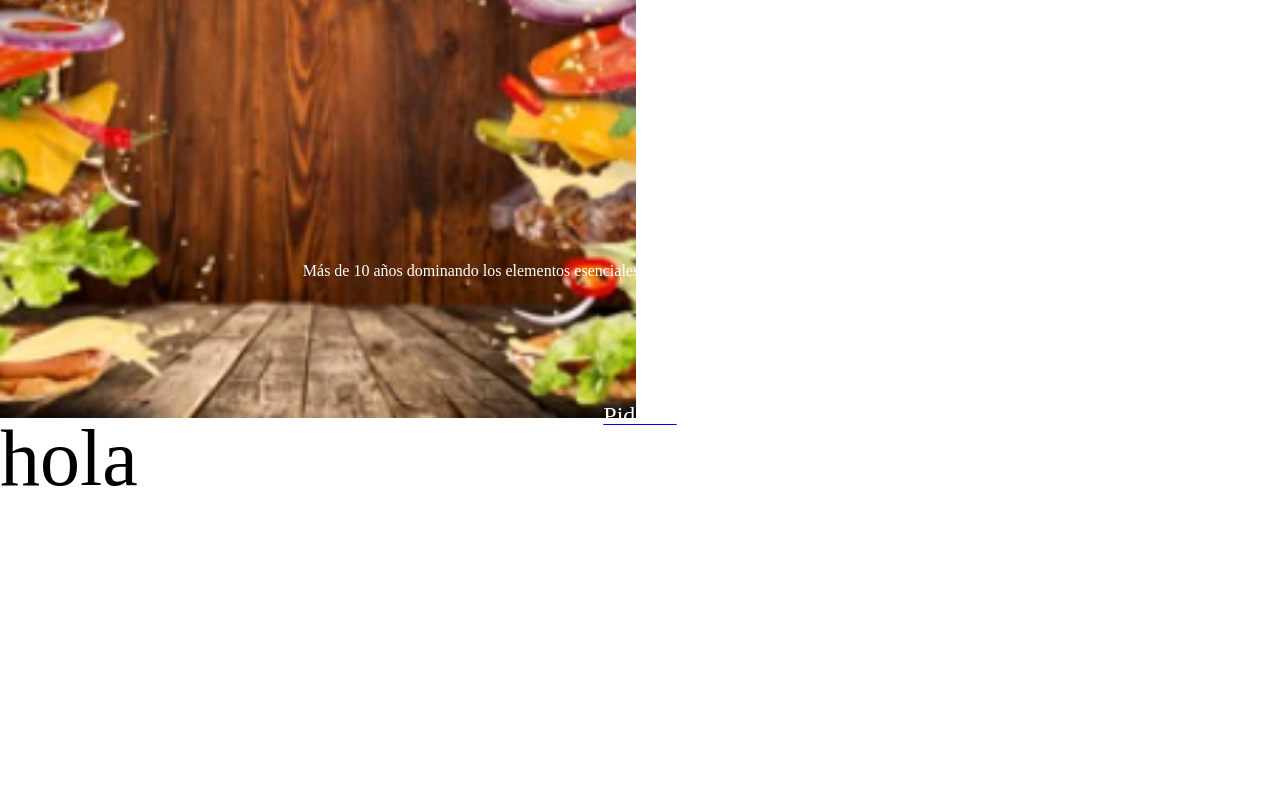
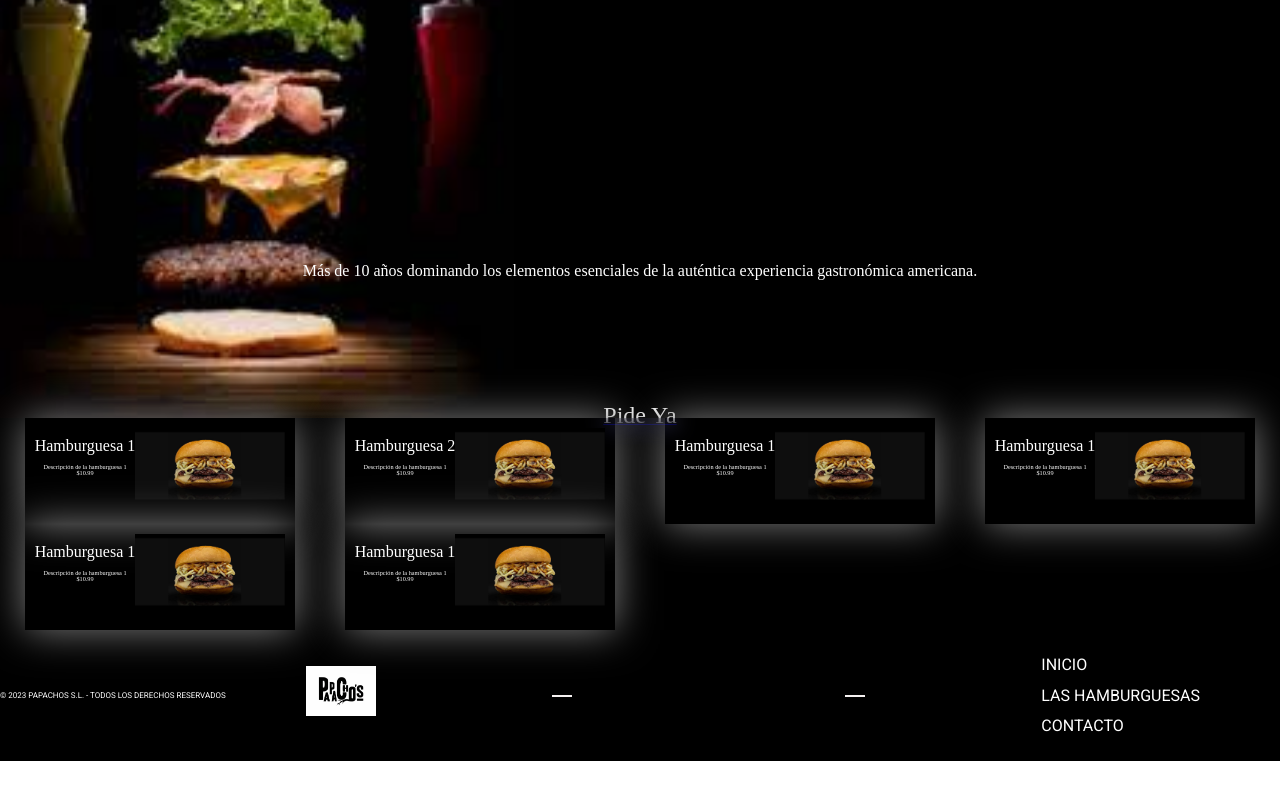
Before and after one commit to francescabentin/burguer-website, a website: page docs/index.html in a window 1280 px wide. Shown: the part 522-1322 px from the top of the page. After the commit the page ends 1283 px from the top, so only its background shows below. Drawn offline with Linux system fonts and the light colour scheme; files whose address does not match are found by name.

Commit message:
Update docs

```diff
--- a/docs/index.html
+++ b/docs/index.html
@@ -39,18 +39,94 @@
               gastronómica americana. </h1>
           <a href="#section__two"><span class="section1__span">Pide Ya</span></a>
       </section>      <!-- Presentacion con imagen (ponerle un slider o efecto animacion Extra) y texto -->
-          <section class="section2" id="section__two">
-              <div><h1 class="section2__h1">hola</h1></div>
-          </section>
+      <section class="section2" id="section__two">
+          <main class="section2__menu">
 
-      <!-- Menu con 6 elementos maximo minimo 4 de hamburguesas con sus precios -->
-      <section>
+              <div class="section2__menu__item">
+                  <div><h3 class="section2__menu__item__title">Hamburguesa 1</h3>
+                  <p class="section2__menu__item__description">Descripción de la hamburguesa 1</p>
+                  <p class="section2__menu__item__price">$10.99</p>
+                  </div>
+                  <img src="./assets/images/hamburger1.jpg" alt="Hamburguesa 1" class="section2__menu__item__image">
+              </div>
+                  <div class="section2__menu__item">
+                  <div><h3 class="section2__menu__item__title">Hamburguesa 2</h3>
+                  <p class="section2__menu__item__description">Descripción de la hamburguesa 1</p>
+                  <p class="section2__menu__item__price">$10.99</p>
+                  </div>
+                  <img src="./assets/images/hamburger1.jpg" alt="Hamburguesa 1" class="section2__menu__item__image">
+              </div>
+                  <div class="section2__menu__item">
+                  <div><h3 class="section2__menu__item__title">Hamburguesa 1</h3>
+                  <p class="section2__menu__item__description">Descripción de la hamburguesa 1</p>
+                  <p class="section2__menu__item__price">$10.99</p>
+                  </div>
+                  <img src="./assets/images/hamburger1.jpg" alt="Hamburguesa 1" class="section2__menu__item__image">
+              </div>
+                  <div class="section2__menu__item">
+                  <div><h3 class="section2__menu__item__title">Hamburguesa 1</h3>
+                  <p class="section2__menu__item__description">Descripción de la hamburguesa 1</p>
+                  <p class="section2__menu__item__price">$10.99</p>
+                  </div>
+                  <img src="./assets/images/hamburger1.jpg" alt="Hamburguesa 1" class="section2__menu__item__image">
+              </div>
+                  <div class="section2__menu__item">
+                  <div><h3 class="section2__menu__item__title">Hamburguesa 1</h3>
+                  <p class="section2__menu__item__description">Descripción de la hamburguesa 1</p>
+                  <p class="section2__menu__item__price">$10.99</p>
+                  </div>
+                  <img src="./assets/images/hamburger1.jpg" alt="Hamburguesa 1" class="section2__menu__item__image">
+                  </div>
+            <div class="section2__menu__item">
+                  <div><h3 class="section2__menu__item__title">Hamburguesa 1</h3>
+                  <p class="section2__menu__item__description">Descripción de la hamburguesa 1</p>
+                  <p class="section2__menu__item__price">$10.99</p>
+                  </div>
+                  <img src="./assets/images/hamburger1.jpg" alt="Hamburguesa 1" class="section2__menu__item__image">
+              </div>
 
-      </section>      <!-- Formlario de contacto simple Extra  -->
+          </main>
+      </section>      <!-- Menu con 6 elementos maximo minimo 4 de hamburguesas con sus precios -->
     </main>
-    <footer>
+    <footer class="footer">
+        <nav class="footer__flex">
+            <ul class="footer__flex__pages">
+                <a title="redirect to Home" href="">
+                    <li>Inicio</li>
+                </a>
+                <a title="redirect to Home" href="">
+                    <li>Las Hamburguesas</li>
+                </a>
+                <a title="redirect to Home" href="">
+                    <li>Contacto</li>
+                </a>
+            </ul>
+            <hr class="footer__hr">
+            <ul class="footer__flex__social">
 
-    </footer>          <!-- Pie de página con enlaces a redes sociales -->
+                <a title="redirect to Twitter" href="">
+                    <i class="fa-brands fa-twitter"></i>
+                </a>
+                <a title="redirect to Instagram" href="">
+                  <i class="fa-brands fa-instagram"></i>
+                </a>
+                <a title="redirect to Facebook" href="">
+                    <i class="fa-brands fa-facebook"></i>
+                </a>
+                <a title="redirect to Facebook" href="">
+                     <i class="fa-brands fa-pinterest"></i>
+                </a>
+
+            </ul>
+              <hr class="footer__hr">
+            <div class="footer__flex__logo">
+                <img src="./assets/images/logo.png" alt="image of papacho logo">
+            </div>
+            <div class="footer__copyright"> © 2023 PAPACHOS S.L. - Todos los derechos reservados</div>
+        </nav>
+    </footer>
+
+          <!-- Pie de página con enlaces a redes sociales -->
   <script src="./assets/js/main.js"></script>
 </body>
 </html>
```
Also changed, not shown: docs/assets/css/main.css (+1 -1 lines), docs/assets/images/desktop.jpg (added), docs/assets/images/download.jpg (added), docs/assets/images/download1.jpg (added), docs/assets/images/hamburger1.jpg (added).
